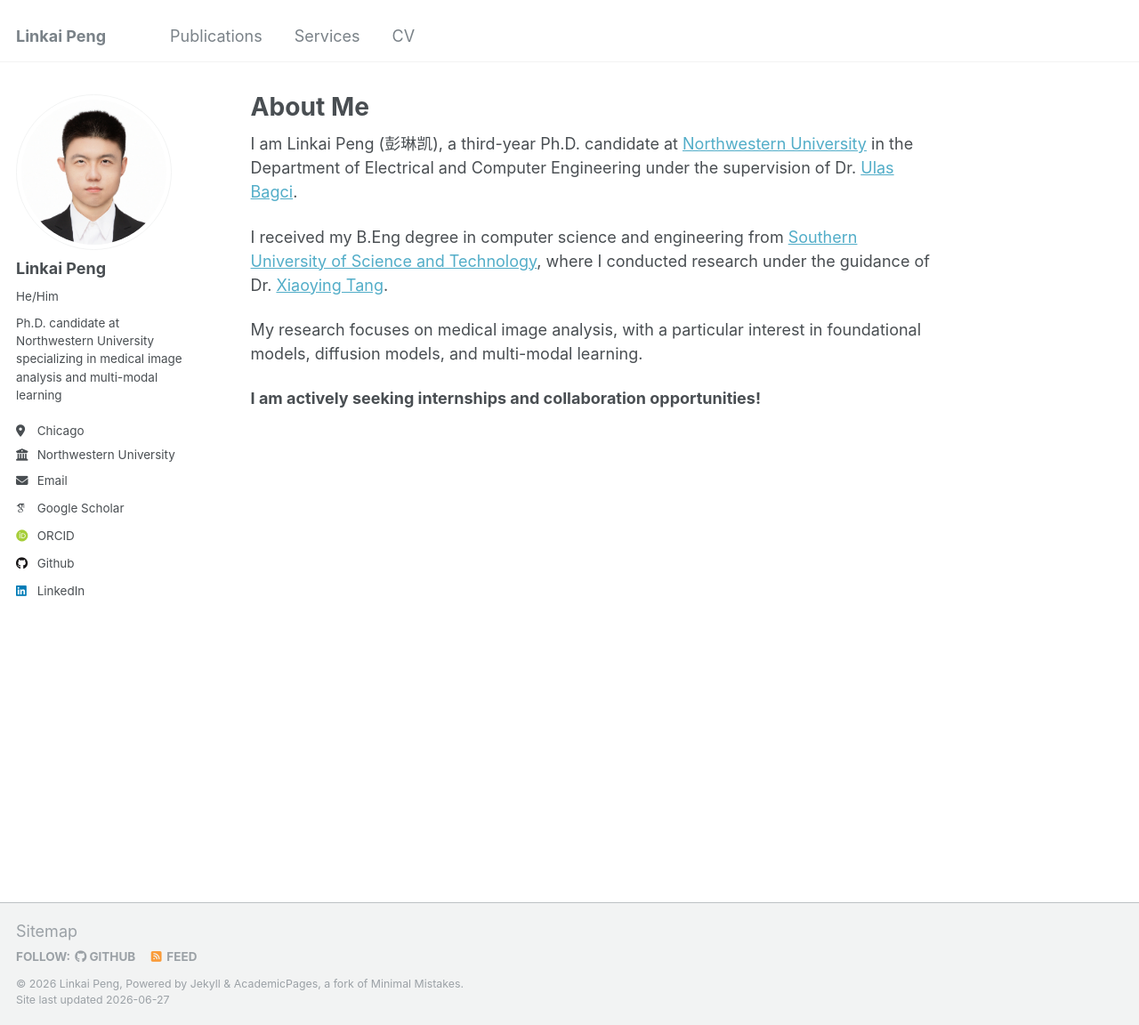
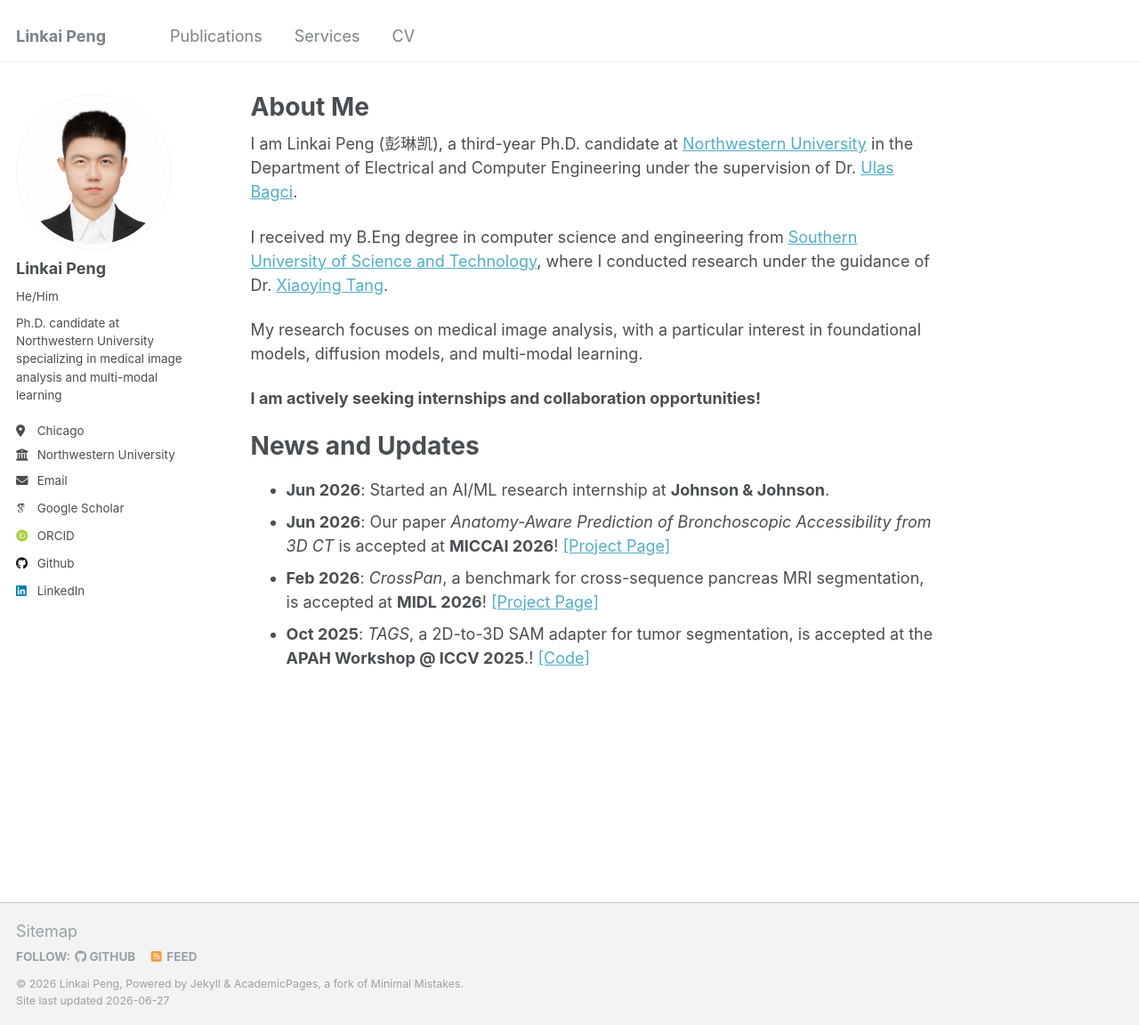
Before and after one commit to lkpengcs/lkpengcs.github.io, a Jekyll site: the page built from _pages/about.md, in a window 1280 px wide and 1152 px high. Shown: the whole window at 89% size. Built offline with Jekyll 4.4.1, drawn with Linux system fonts in a browser that asks for light colours; some web fonts are replaced.

Commit message:
update info

```diff
--- a/_pages/about.md
+++ b/_pages/about.md
@@ -15,5 +15,10 @@ My research focuses on medical image analysis, with a particular interest in fou
 
 **I am actively seeking internships and collaboration opportunities!**
 
-<!-- News and Updates
-====== -->
+News and Updates
+======
+
+* **Jun 2026**: Started an AI/ML research internship at **Johnson & Johnson**.
+* **Jun 2026**: Our paper *Anatomy-Aware Prediction of Bronchoscopic Accessibility from 3D CT* is accepted at **MICCAI 2026**! [[Project Page]](https://nubagcilab.github.io/BronchoAccess/)
+* **Feb 2026**: *CrossPan*, a benchmark for cross-sequence pancreas MRI segmentation, is accepted at **MIDL 2026**! [[Project Page]](https://crosspan.netlify.app/)
+* **Oct 2025**: *TAGS*, a 2D-to-3D SAM adapter for tumor segmentation, is accepted at the **APAH Workshop @ ICCV 2025**.! [[Code]](https://github.com/sirileeee/TAGS)
```
Also changed, not shown: _pages/services.md (+10 -0 lines), _publications/c5-iccv2025-tags.md (+1 -1 lines), _publications/c6-iccv2025-nnsam.md (deleted, +0 -24 lines), _publications/c7-iccv2025-videoads.md (+1 -1 lines), _publications/c8-midl2026-crosspan.md (added, +24 -0 lines), _publications/c9-miccai2026-bronchoaccess.md (added, +24 -0 lines), paper_figs/iccv2025tags.png (added), paper_figs/miccai2026.png (added), 5 other files.
